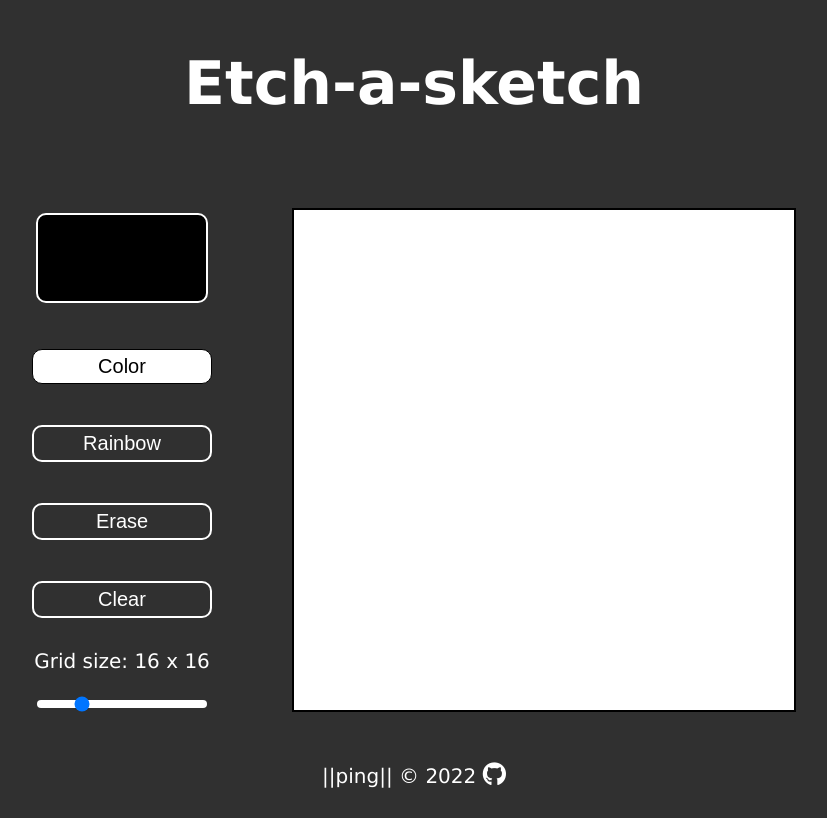
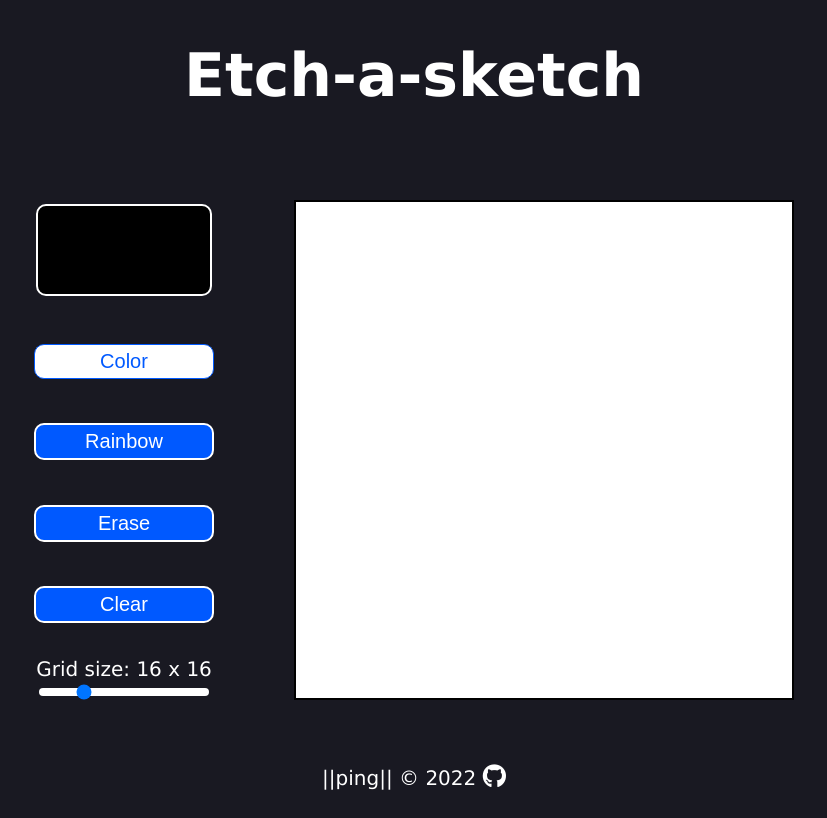
Before and after one commit to llpingll/etch-a-sketch, a plain HTML site: page index.html in a window 1280 px wide. Shown: the whole page, without its empty margins (226-1053 px from the left). Drawn offline with Linux system fonts and the light colour scheme.

Commit message:
Update visuals

```diff
--- a/style.css
+++ b/style.css
@@ -1,10 +1,18 @@
+*,
+*::before,
+*::after {
+  box-sizing: border-box;
+  padding: 0;
+  margin: 0;
+}
+
 body {
-    min-height: 98vh;
+    min-height: 100vh;
     display: flex;
     flex-direction: column;
     text-align: center;
     justify-content: space-between;
-    background: #303030;
+    background: rgb(25, 25, 34);
     color: white;
     font-family: Verdana, Geneva, Tahoma, sans-serif;
     -webkit-user-select: none;
@@ -12,11 +20,17 @@ body {
     user-select: none; /* Remove highlight, fixes selection bug */
 }
 
+.body {
+    flex-grow: 1;
+}
+
 h1 {
     font-size: 60px;
+    padding: 40px;
 }
 
 .container {
+    flex-grow: 1;
     display: flex;
     justify-content: center;
     padding: 50px;
@@ -57,7 +71,7 @@ button {
     border: 2px solid white;
     border-radius: 10px;
     color: white;
-    background-color: #303030;
+    background-color: #0059ff;
     outline: none;
 }
 
@@ -94,14 +108,13 @@ p {
 
 .controls .on {
     background-color: white;
-    color: black;
-    border: 1px solid black;
+    color: #0059ff;
+    border: 1px solid #0059ff;
 }
 
 footer {
-    padding: 10px;
     font-size: inherit;
-    margin-bottom: -15px;
+    margin-bottom: 10px;
 }
 
 .fa-github {
```
